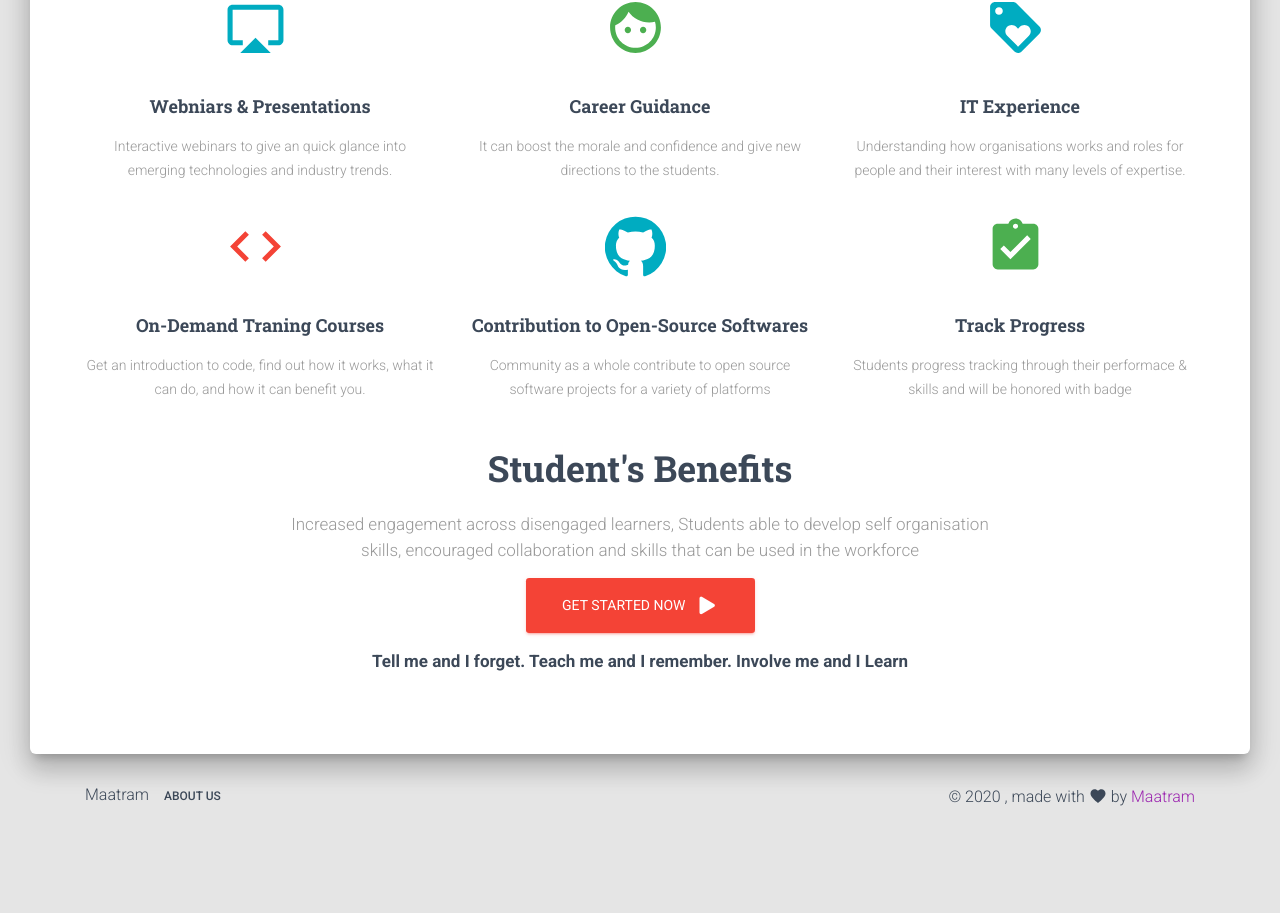
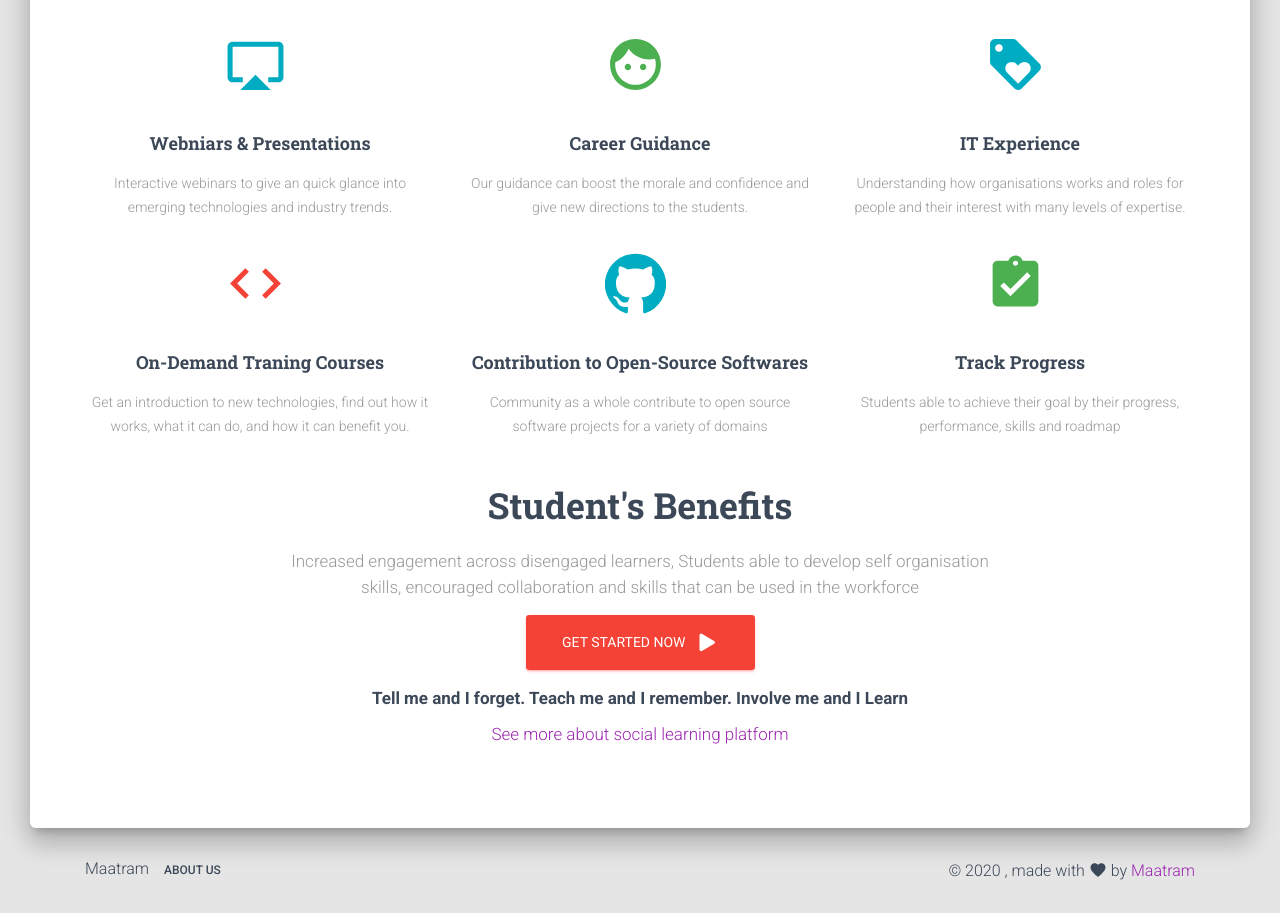
Before and after one commit to srajeshs/maatram, a Next.js app: page / in a window 1280 px wide. Shown: the part 1129-2042 px from the top of the page. Before the commit the page ends 1968 px from the top, so only its background shows below. Built offline with nearby package versions, Linux system fonts and the light colour scheme.

Commit message:
about us page added

```diff
--- a/pages-sections/LandingPage-Sections/ProductSection.js
+++ b/pages-sections/LandingPage-Sections/ProductSection.js
@@ -1,4 +1,5 @@
 import React from "react";
+import Link from "next/link";
 // @material-ui/core components
 import { makeStyles } from "@material-ui/core/styles";
 
@@ -22,7 +23,8 @@ export default function ProductSection() {
         <GridItem xs={12} sm={12} md={8}>
           <h2 className={classes.title}>What We Do</h2>
           <h5 className={classes.description}></h5>
-          <h4><b>Social Learning Platform</b></h4>
+          <h4>We introducted a new program, specially for IT/CSE/ECE students</h4>
+            <h4><b>Social Learning Platform</b></h4>
           Our social learning platform helps students to test their knowledge, share their expertise and take ownership of their training.
           Opportunity to create and contribute is an excellent way to help them better understand the topics.
         </GridItem>
@@ -50,7 +52,7 @@ export default function ProductSection() {
           <GridItem xs={12} sm={12} md={4}>
             <InfoArea
               title="Career Guidance"
-              description="It can boost the morale and confidence and give new directions to the students."
+              description="Our guidance can boost the morale and confidence and give new directions to the students."
               icon={Face}
               iconColor="success"
               vertical
@@ -70,7 +72,7 @@ export default function ProductSection() {
           <GridItem xs={12} sm={12} md={4}>
             <InfoArea
               title="On-Demand Traning Courses"
-              description="Get an introduction to code, find out how it works, what it can do, and how it can benefit you."
+              description="Get an introduction to new technologies, find out how it works, what it can do, and how it can benefit you."
               icon={Code}
               iconColor="danger"
               vertical
@@ -79,7 +81,7 @@ export default function ProductSection() {
           <GridItem xs={12} sm={12} md={4}>
             <InfoArea
               title="Contribution to Open-Source Softwares"
-              description="Community as a whole contribute to open source software projects for a variety of platforms"
+              description="Community as a whole contribute to open source software projects for a variety of domains"
               icon={GitHub}
               iconColor="info"
               vertical
@@ -88,7 +90,7 @@ export default function ProductSection() {
           <GridItem xs={12} sm={12} md={4}>
             <InfoArea
               title="Track Progress"
-              description="Students progress tracking through their performace & skills and will be honored with badge"
+              description="Students able to achieve their goal by their progress, performance, skills and roadmap"
               icon={AssignmentTurnedIn}
               iconColor="success"
               vertical
@@ -121,6 +123,11 @@ export default function ProductSection() {
           <h5>
             <b>Tell me and I forget. Teach me and I remember. Involve me and I Learn</b>
           </h5>
+          <h5>
+            <Link href="/about">
+              <a>See more about social learning platform</a>
+            </Link>
+          </h5>
         </GridItem>
       </GridContainer>
     </div>
```
Also changed, not shown: pages-sections/LandingPage-Sections/AboutSection.js (added, +54 -0 lines), pages/about.js (+6 -1 lines).
